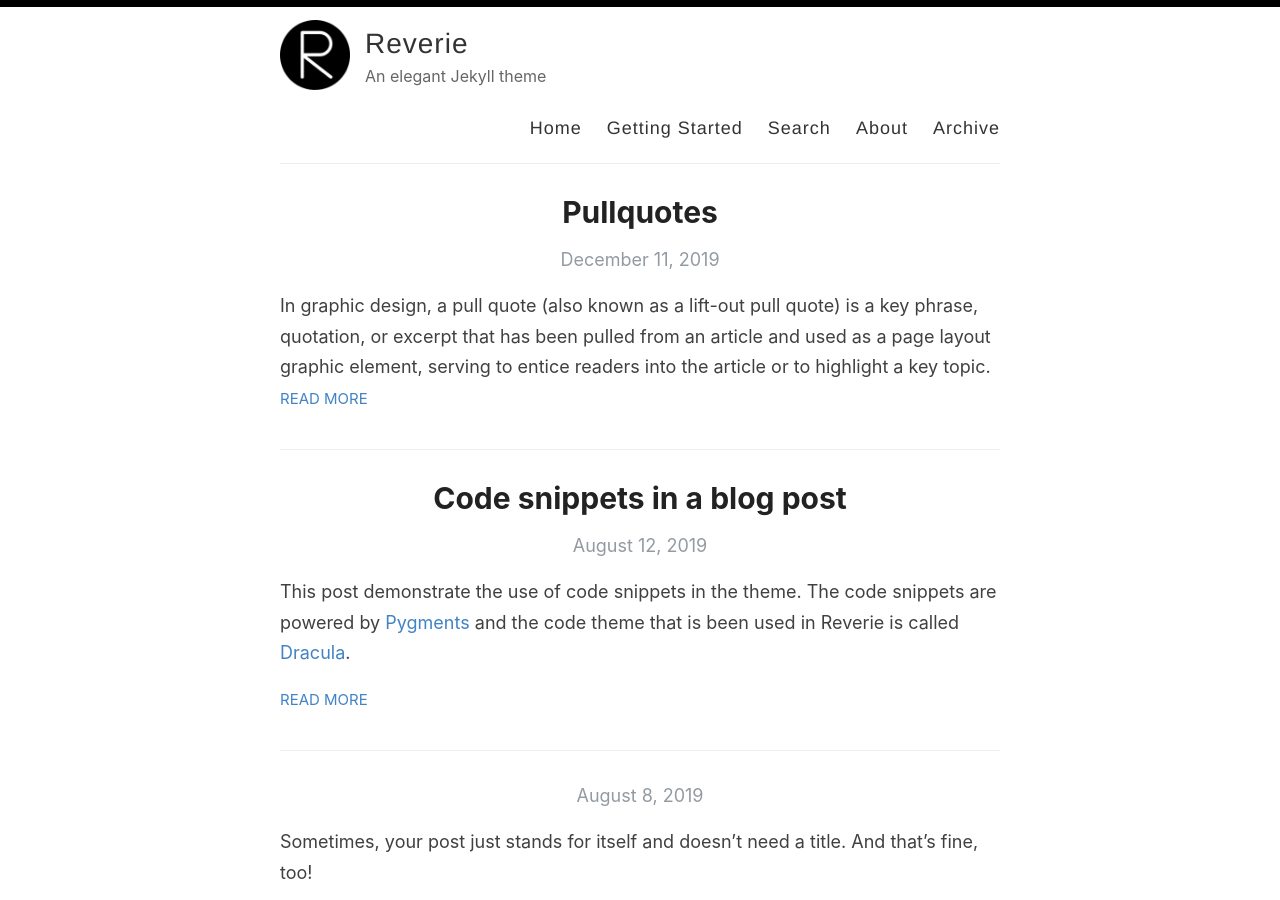
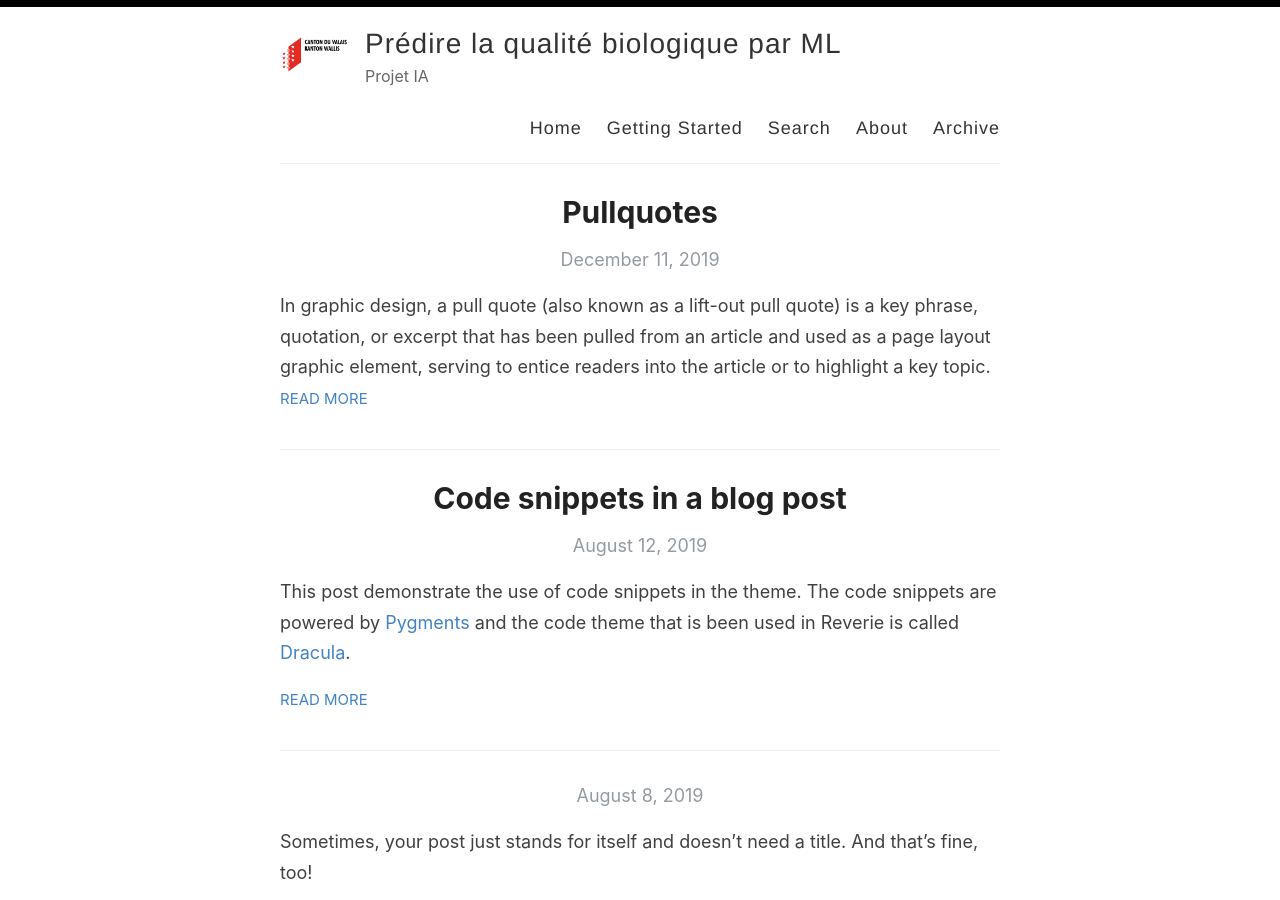
Before and after one commit to sca-opdir/sber-biodiversite-ml-prediction, a Jekyll site: the page built from index.html, in a window 1280 px wide and 900 px high. Built offline with Jekyll 4.4.1, drawn with Linux system fonts in a browser that asks for light colours; the list of posts is cut into pages by our own code.

Commit message:
Update _config.yml

```diff
--- a/_config.yml
+++ b/_config.yml
@@ -3,16 +3,16 @@
 #
 
 # Name of your site (displayed in the header)
-name: Reverie
+name: Prédire la qualité biologique par ML
 
 # Name of the author
-author: Amit Merchant
+author: Marie Zufferey
 
 # Short bio or description (displayed in the header)
-description: An elegant Jekyll theme
+description: Projet IA
 
 # URL of your avatar or profile pic (you could use your GitHub profile pic)
-avatar: /images/reverie.png
+avatar: /images/logo_vs.png
 
 #
 # Flags below are optional
@@ -21,15 +21,15 @@ avatar: /images/reverie.png
 # Includes an icon in the footer for each username you enter
 footer-links:
   dribbble:
-  email: amit.d.merchant@gmail.com
+  email: marie.zufferey@admin.vs.ch
   facebook:
   flickr:
-  github: amitmerchant1990/reverie
+  github: sca-opdir/sber-biodiversite-ml-prediction
   instagram:
   linkedin:
   pinterest:
   rss: rss
-  twitter: amit_merchant
+  twitter:
   stackoverflow:
   youtube: # channel/<your_long_string> or user/<user-name>
   googleplus: # anything in your profile username that comes after plus.google.com/
@@ -41,7 +41,7 @@ footer-links:
 disqus:
 
 # Enter your Google Analytics web tracking code (e.g. UA-2110908-2) to activate tracking
-google_analytics: UA-43339302-11
+#google_analytics: UA-43339302-11
 
 # For newer "GA4" analytics, use the following instead of the "UA" entry above
 #google_analytics_ga4: G-GABC1DEFG
@@ -55,7 +55,7 @@ enforce_ssl: https://www.amitmerchant.com/reverie
 # (http://yourusername.github.io/repository-name)
 # and NOT your User repository (http://yourusername.github.io)
 # then add in the baseurl here, like this: "/repository-name"
-baseurl: "/reverie"
+baseurl: "/sber-biodiversite-ml-prediction"
 
 #
 # !! You don't need to change any of the configuration flags below !!
```
